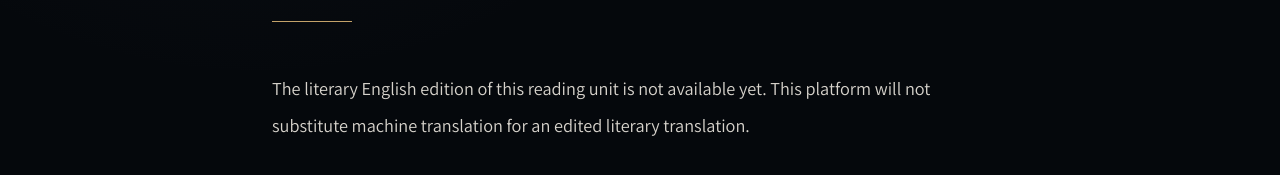
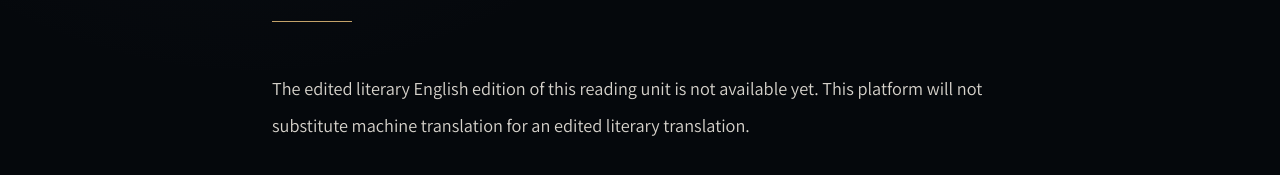
Before and after one commit to ygf2703/the-Intelligence-Throne, a Next.js app: page /en/read/beyond-the-threshold in a window 1280 px wide. Shown: the part 397-572 px from the top of the page. Built offline with nearby package versions, Linux system fonts and the light colour scheme.

Commit message:
feat: continue through full book

```diff
--- a/src/app/[locale]/read/[slug]/page.tsx
+++ b/src/app/[locale]/read/[slug]/page.tsx
@@ -13,11 +13,11 @@ export default async function ChapterPage({ params }: { params: Promise<{ locale
   if (!unit || !isReadableUnit(unit)) notFound();
   const content = await getReaderContent(slug, locale);
   const current = bookUnits.findIndex((item) => item.slug === slug);
-  const next = bookUnits.slice(current + 1).find((item) => item.status === "published");
+  const next = bookUnits[current + 1] ?? null;
 
   if (!content) {
-    return <main className="reader-page" dir={he ? "rtl" : "ltr"}><header><Link href={`/${locale}/book`}>{he ? "← חזרה לספר" : "Back to the book →"}</Link></header><article className="reader-copy"><span>{he ? "מהדורה בתהליך" : "EDITION IN PROGRESS"}</span><h1>{he ? unit.titleHe : unit.titleEn}</h1><div className="reader-rule" /><p>{he ? "המהדורה הספרותית באנגלית של יחידת קריאה זו עדיין אינה זמינה. לא נציג כאן תרגום אוטומטי במקום תרגום ערוך." : "The literary English edition of this reading unit is not available yet. This platform will not substitute machine translation for an edited literary translation."}</p></article></main>;
+    return <main className="reader-page" dir={he ? "rtl" : "ltr"}><header><Link href={`/${locale}/book`}>{he ? "← חזרה לספר" : "Back to the book →"}</Link></header><article className="reader-copy"><span>{he ? "מהדורה בתהליך" : "EDITION IN PROGRESS"}</span><h1>{he ? unit.titleHe : unit.titleEn}</h1><div className="reader-rule" /><p>{he ? "יחידת הקריאה אינה זמינה כרגע. נסה שוב לאחר רענון המהדורה." : "The edited literary English edition of this reading unit is not available yet. This platform will not substitute machine translation for an edited literary translation."}</p></article></main>;
   }
 
-  return <main className="reader-page" dir={he ? "rtl" : "ltr"}><header><Link href={`/${locale}/book`}>{he ? "← חזרה לספר" : "Back to the book →"}</Link><ReaderControls slug={slug} locale={locale} /></header><article className="reader-copy"><span>{unit.kind === "prologue" ? (he ? "פרולוג" : "PROLOGUE") : `${he ? "פרק" : "CHAPTER"} ${unit.number}`}</span><h1>{he ? unit.titleHe : unit.titleEn}</h1><div className="reader-rule" />{content.paragraphs.map((paragraph, index) => <p key={`${slug}-${index}`}>{paragraph}</p>)}</article><section className="reader-next"><span>{next ? (he ? "המשך הקריאה" : "CONTINUE READING") : (he ? "הפרק הבא" : "NEXT RELEASE")}</span><h2>{next ? (he ? "הסיפור ממשיך." : "The story continues.") : (he ? "הפרק הבא נפתח ביום ראשון ב־20:00." : "The next chapter opens Sunday at 20:00.")}</h2><p>{next ? (he ? "המשך ישירות לפרק הבא, בלי לצאת מהעולם." : "Continue straight to the next chapter, without leaving the world.") : (he ? "השאר/י קרוב/ה. כאן ייפתח הפרק הבא." : "Stay close. The next chapter will open here.")}</p>{next ? <Link className="button primary" href={`/${locale}/read/${next.slug}`}>{he ? "המשך לקרוא" : "Continue reading"}</Link> : <Link className="button secondary" href={`/${locale}/book`}>{he ? "חזרה למדף" : "Back to the shelf"}</Link>}</section></main>;
+  return <main className="reader-page" dir={he ? "rtl" : "ltr"}><header><Link href={`/${locale}/book`}>{he ? "← חזרה לספר" : "Back to the book →"}</Link><ReaderControls slug={slug} locale={locale} /></header><article className="reader-copy"><span>{unit.kind === "prologue" ? (he ? "פרולוג" : "PROLOGUE") : unit.kind === "epilogue" ? (he ? "אפילוג" : "EPILOGUE") : `${he ? "פרק" : "CHAPTER"} ${unit.number}`}</span><h1>{he ? unit.titleHe : unit.titleEn}</h1><div className="reader-rule" />{content.paragraphs.map((paragraph, index) => <p key={`${slug}-${index}`}>{paragraph}</p>)}</article><section className="reader-next"><span>{next ? (he ? "המשך הקריאה" : "CONTINUE READING") : (he ? "סוף הספר" : "THE END")}</span><h2>{next ? (he ? "הסיפור ממשיך." : "The story continues.") : (he ? "הגעת לסוף כס התבונה." : "You reached the end of The Intelligence Throne.")}</h2><p>{next ? (he ? "המשך ישירות ליחידה הבאה, בלי לצאת מהעולם." : "Continue straight to the next reading unit, without leaving the world.") : (he ? "אפשר לחזור למדף, לעולם ולדמויות — ובקרוב גם לסרטונים הקצרים של כל פרק." : "Return to the book, the realm, and the characters — with chapter videos coming next.")}</p>{next ? <Link className="button primary" href={`/${locale}/read/${next.slug}`}>{he ? "המשך לקרוא" : "Continue reading"}</Link> : <Link className="button secondary" href={`/${locale}/book`}>{he ? "חזרה לספר" : "Back to the book"}</Link>}</section></main>;
 }
```
